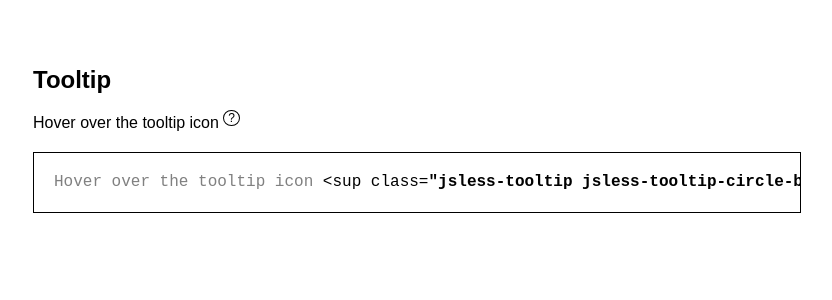
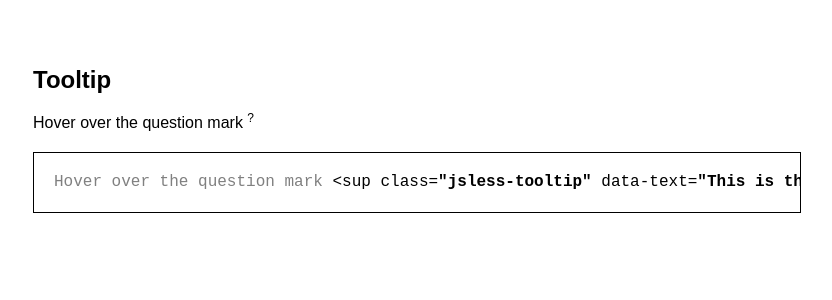
Before and after one commit to harrypujols/jsless, a Jekyll site: the page built from index.html, in a window 1280 px wide. Shown: the part 1082-1382 px from the top of the page, without its empty margins (223-1055 px from the left). Built offline with Jekyll 4.4.1, drawn with Linux system fonts in a browser that asks for light colours.

Commit message:
removing tooltip circle

```diff
--- a/_includes/tooltip.html
+++ b/_includes/tooltip.html
@@ -1,7 +1,7 @@
 <p>
-   Hover over the tooltip icon <sup class="{{ site.namespace }}tooltip {{ site.namespace }}tooltip-circle-button" data-text="This is the tooltip text">?</sup>
+   Hover over the question mark <sup class="{{ site.namespace }}tooltip" data-text="This is the tooltip text">?</sup>
 </p>
 
 {% highlight html %}
-Hover over the tooltip icon <sup class="{{ site.namespace }}tooltip {{ site.namespace }}tooltip-circle-button" data-text="This is the tooltip text">?</sup>
+Hover over the question mark <sup class="{{ site.namespace }}tooltip" data-text="This is the tooltip text">?</sup>
 {% endhighlight %}
--- a/_sass/_tooltip.scss
+++ b/_sass/_tooltip.scss
@@ -27,9 +27,3 @@
     z-index: 5;
   }
 }
-
-.#{$namespace}tooltip-circle-button {
-  border: 1px solid black;
-  border-radius: 50%;
-  padding: 0 .25rem;
-}
```
